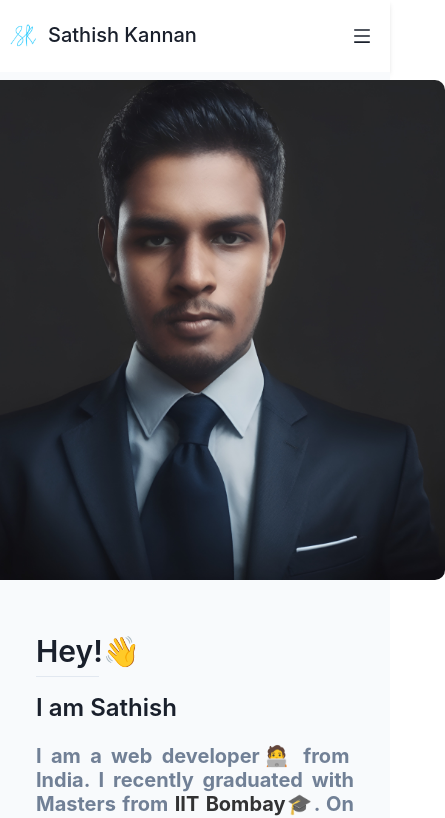
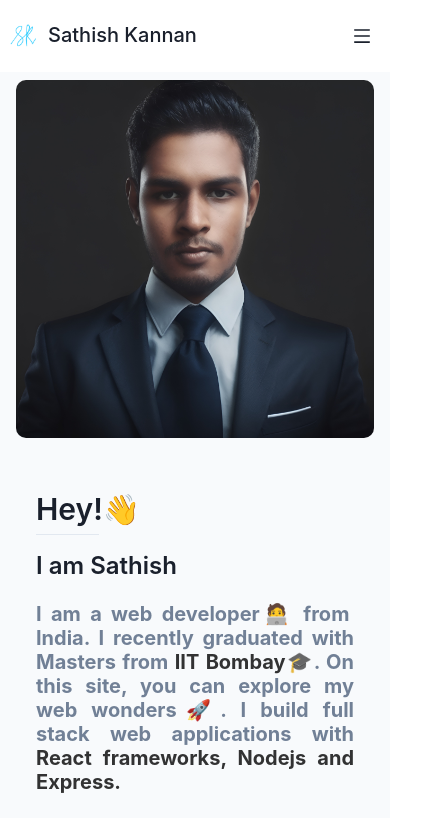
Before and after one commit to sathishkannan162/personal_portfolio_website, a React (Vite) app: page / in a window 390 px wide. Shown: the top 818 px of the page, 445 px wide, since content can reach past the window. Built offline with nearby package versions, Linux system fonts and the light colour scheme.

Commit message:
fix: make hero image responsive

```diff
--- a/src/HeroSection.jsx
+++ b/src/HeroSection.jsx
@@ -32,7 +32,7 @@ export default function CallToActionWithVideo() {
               <Box
                 position={'relative'}
                 maxHeight={'500px'}
-                width={'500px'}
+                maxWidth={'500px'}
                 overflow={'clip'}
               >
                 <Image
```
